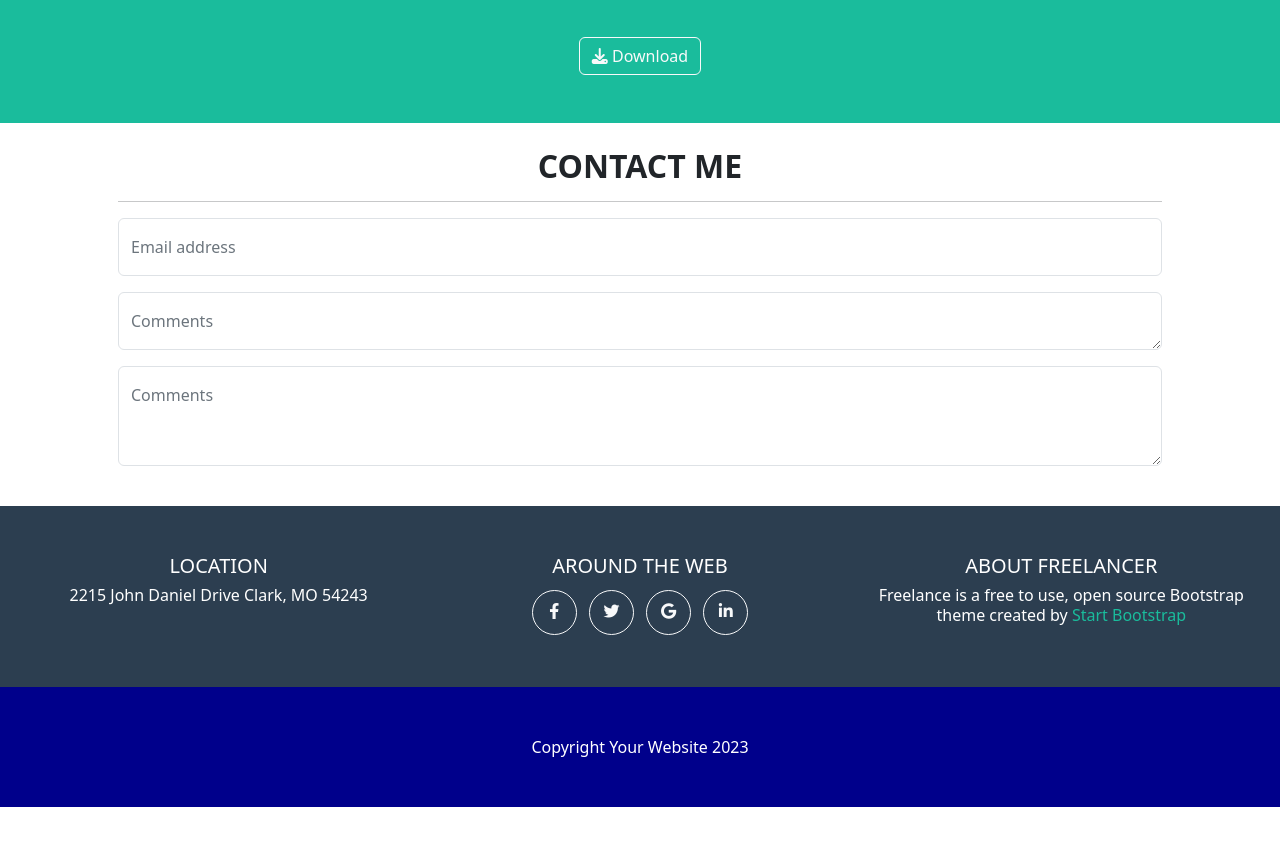
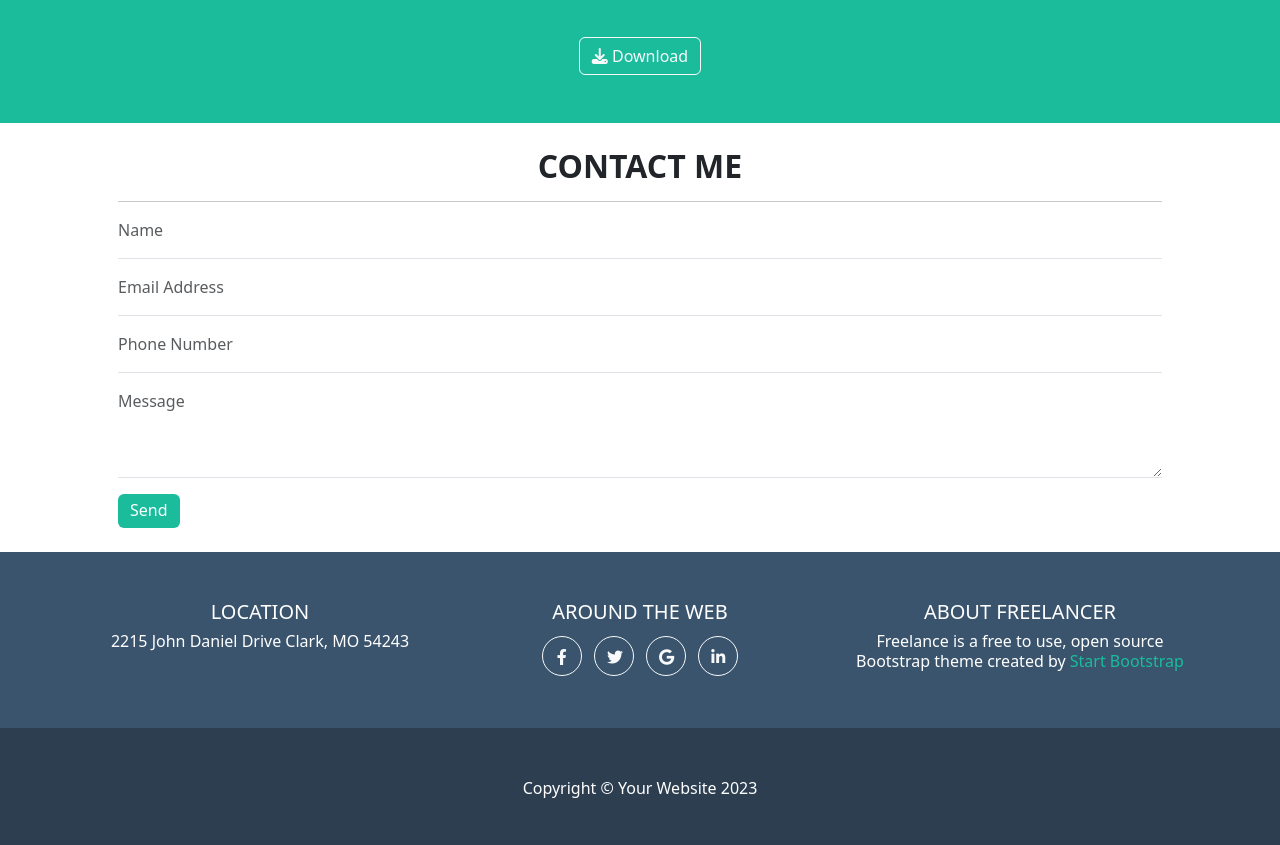
Before and after one commit to AlessandroCarrozza/html-css-bootstrap-freelancer, a plain HTML site: page index.html in a window 1280 px wide. Shown: the part 1555-2400 px from the top of the page. Before the commit the page ends 2362 px from the top, so only its background shows below. Drawn offline with nearby package versions, Linux system fonts and the light colour scheme.

Commit message:
form aggiunto e modificato con bootstrap

```diff
--- a/css/style.css
+++ b/css/style.css
@@ -17,15 +17,15 @@
 /* utility */
 
 .ms_bg-bluegrey{
-    background-color: #2c3e50;
+    background-color: #3a546d;
 }
 
 .ms_bg-greenwater{
     background-color: #1abc9c;
 }
 
-.ms_bg-black{
-    background-color: darkblue;
+.ms_bg-darkblue{
+    background-color: #2c3e50;
 }
 
 .ms_col-greenwater{
@@ -36,6 +36,6 @@
 /* codice */
 
 #footer-top a{
-    width: 45px;
-    height: 45px;
+    width: 40px;
+    height: 40px;
 }
--- a/index.html
+++ b/index.html
@@ -16,9 +16,11 @@
 
             <nav class="row h-100">
 
-                <a href="#" class="col h-100 text-decoration-none d-flex align-items-center text-white fw-bold h3 ms_border">
-                    START BOOTSTRAP
-                </a>
+                <div class=" d-flex align-items-center fw-bold h3 ms_border col h-100">
+                    <a href="#" class="text-decoration-none text-white">
+                        START BOOTSTRAP
+                    </a>
+                </div>
 
                 <div class="col h-100 d-flex justify-content-end align-items-center">
                     <div class="navbar navbar-dark d-none d-sm-block d-md-none">
@@ -111,23 +113,26 @@
         </section>
 
 
-        <section id="contact-me" class="container text-center px-5 py-4">
-            <h2 class="fw-bold">CONTACT ME</h2>
+        <section id="contact-me" class="container px-5 py-4">
+            <h2 class="fw-bold text-center">CONTACT ME</h2>
 
             <hr>
 
-            <div class="form-floating mb-3">
-                <input type="email" class="form-control bg-white" id="floatingInputDisabled" placeholder="name@example.com" disabled>
-                <label for="floatingInputDisabled">Email address</label>
-              </div>
-              <div class="form-floating mb-3">
-                <textarea class="form-control bg-white" placeholder="Leave a comment here" id="floatingTextareaDisabled" disabled></textarea>
-                <label for="floatingTextareaDisabled">Comments</label>
-              </div>
-              <div class="form-floating mb-3">
-                <textarea class="form-control bg-white" placeholder="Leave a comment here" id="floatingTextarea2Disabled" style="height: 100px" disabled></textarea>
-                <label for="floatingTextarea2Disabled">Comments</label>
-              </div>
+            <form>
+                <div class="mb-3">
+                  <input type="text" placeholder="Name" class="form-control border-top-0 border-start-0 border-end-0 rounded-0 ps-0 pb-3 pt-0" id="exampleInputEmail1" aria-describedby="emailHelp">
+                </div>
+                <div class="mb-3">
+                  <input type="email" placeholder="Email Address" class="form-control border-top-0 border-start-0 border-end-0 rounded-0 ps-0 pb-3 pt-0" id="exampleInputPassword1">
+                </div>
+                <div class="mb-3">
+                    <input type="text" placeholder="Phone Number" class="form-control border-top-0 border-start-0 border-end-0 rounded-0 ps-0 pb-3 pt-0" id="exampleInputPassword1">
+                </div>
+                <div class="mb-3">
+                    <textarea class="form-control border-top-0 border-start-0 border-end-0 rounded-0 ps-0 pb-3 pt-0" placeholder="Message" id="exampleFormControlTextarea1" rows="3"></textarea>
+                </div>
+                <button type="submit" class="btn btn-primary ms_bg-greenwater border-0 pt-1">Send</button>
+              </form>
         </section>
     </main>
 
@@ -135,8 +140,9 @@
 
     <footer class="text-center">
         <section id="footer-top" class="container-fluid ms_bg-bluegrey text-center text-white px-2 py-4">
-            <div class="container-fluid">
+            <div class="container">
                 <div class="row">
+
                     <div class="col-sm-12 col-md-4 py-4">
                         <h5>LOCATION</h5>
                         <h6 class="m-0">2215 John Daniel Drive Clark, MO 54243</h6>
@@ -146,11 +152,8 @@
                         <h5>AROUND THE WEB</h5>
                         <div>
                             <a class="btn btn-outline-light btn-floating m-1 rounded-circle pt-2" href="#!" role="button"><i class="fab fa-facebook-f"></i></a>
-
                             <a class="btn btn-outline-light btn-floating m-1 rounded-circle pt-2" href="#!" role="button"><i class="fab fa-twitter"></i></a>
-
                             <a class="btn btn-outline-light btn-floating m-1 rounded-circle pt-2" href="#!" role="button"><i class="fab fa-google"></i></a>
-
                             <a class="btn btn-outline-light btn-floating m-1 rounded-circle pt-2" href="#!" role="button"><i class="fab fa-linkedin-in"></i></a>
                         </div>
                     </div>
@@ -163,8 +166,8 @@
             </div>
         </section>
 
-        <section id="footer-bottom" class="ms_bg-black py-5">
-            <span class="text-white">Copyright Your Website 2023</span>
+        <section id="footer-bottom" class="ms_bg-darkblue py-5">
+            <span class="text-white">Copyright © Your Website 2023</span>
         </section>
 
     </footer>
```
